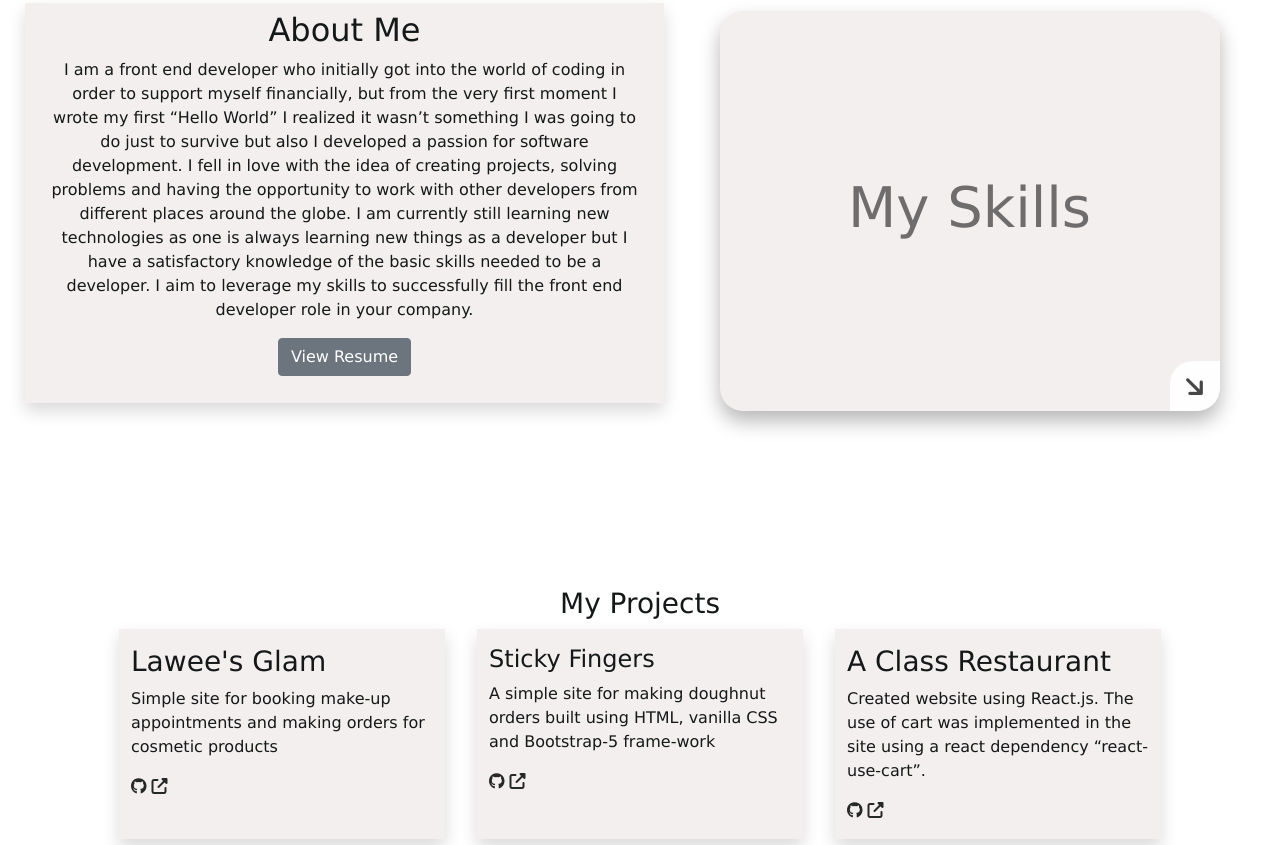
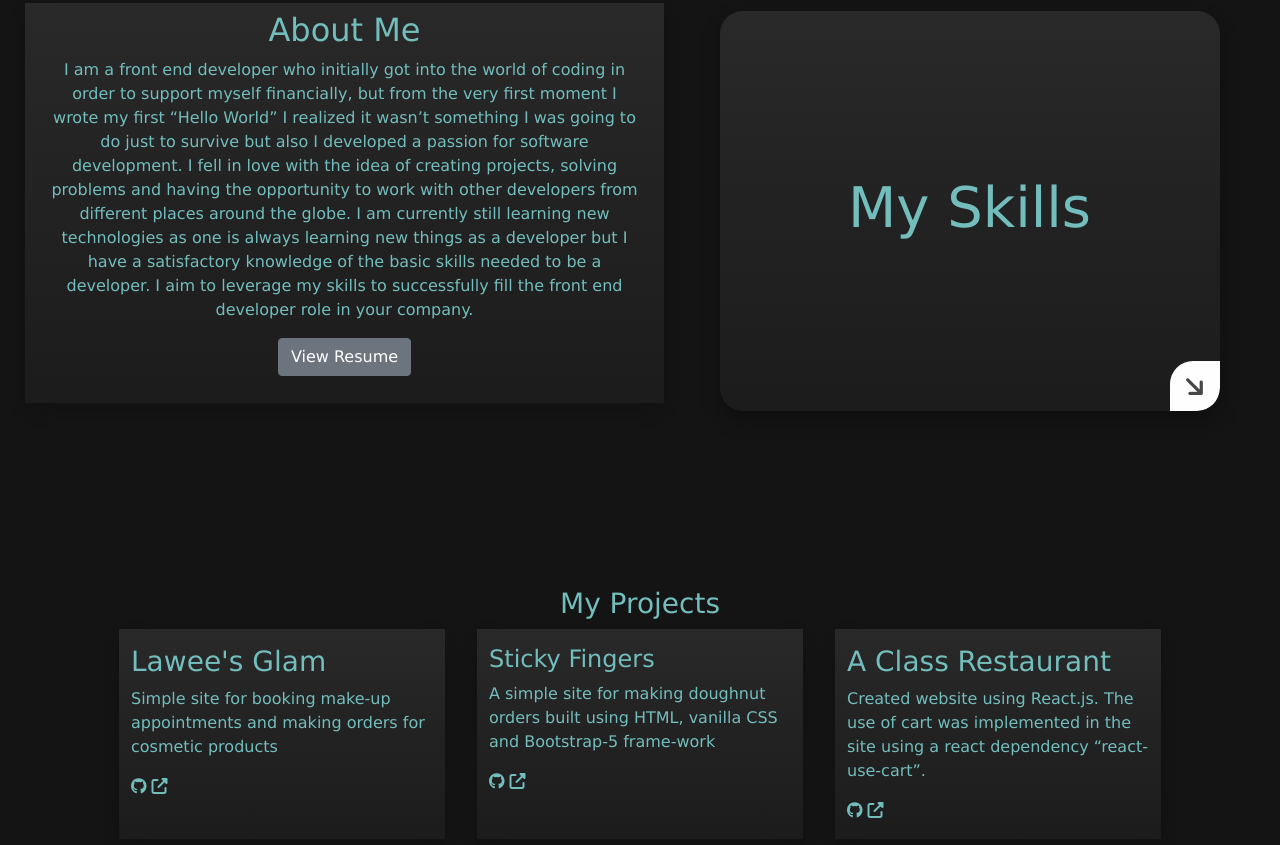
Before and after one commit to mowfaqqa/my-resume, a plain HTML site: page index.html in a window 1280 px wide. Shown: the part 415-1260 px from the top of the page. Drawn offline with nearby package versions, Linux system fonts and the light colour scheme.

Commit message:
changed background color

```diff
--- a/css/style.css
+++ b/css/style.css
@@ -6,18 +6,19 @@
 }
 
 body {
-  /* background: linear-gradient(#424241, #303131, #262727); */
-  background: #ffff;
-  color: #151818;
+  background: linear-gradient(#3f2a2a, #3f2a2a, #181010);
+  background: #141414;
+  color: #73bdbd;
   overflow-x: hidden;
 }
 a {
   text-decoration: none;
-  color: #262727;
+  color: #73bdbd;
 }
 
 .bg-dark-custm {
-  background: #f3efef;
+  background: linear-gradient(#292929, #222222, #1d1c1c);
+  color: #73bdbd;
 }
 .custom-container {
   max-width: 1300px;
@@ -62,7 +63,7 @@ a {
   overflow: hidden;
 }
 .skill-head {
-  color: rgba(0, 0, 0, 0.55);
+  color: #73bdbd;
 }
 /* arrow */
 .arr_container,
@@ -130,6 +131,10 @@ a {
 .left-container .icons i:hover {
   color: #2c5364;
 }
+/* projects */
+.icon-links a i {
+  color: #73bdbd;
+}
 .logos a img {
   width: 100px;
 }
```
